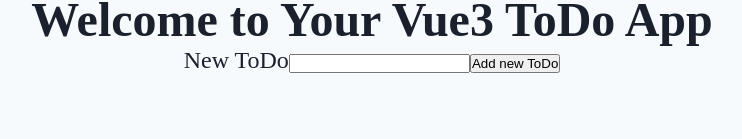
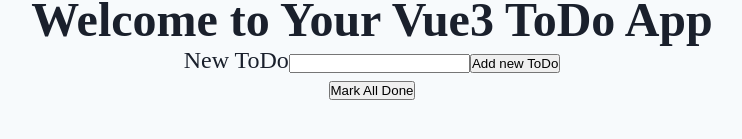
Before and after one commit to silva-thiago/todo-app, a Vue app: page /#/ in a window 1280 px wide. Shown: the part 301-440 px from the top of the page, without its empty margins (268-1010 px from the left). Built offline with nearby package versions, Linux system fonts and the light colour scheme; the HTML template or start-up script is replaced by a standard one.

Commit message:
Add a button to mark all to-dos as done

```diff
--- a/src/components/ToDoForm.vue
+++ b/src/components/ToDoForm.vue
@@ -6,6 +6,7 @@
       <input type="text" name="newTodo" v-model="newTodo" />
       <button>Add new ToDo</button>
     </form>
+    <button @click="markAllDone">Mark All Done</button>
     <ul>
       <li v-for="(todo, index) in todos" :key="todo.id" :class="todo">
         <h3 :class="{ done: todo.done }" @click="toggleDone(todo)" title="Click to mark a task as done or to redo it">{{todo.content}}</h3>
@@ -40,12 +41,17 @@
       todos.value.splice(index, 1)
     }
 
+    function markAllDone () {
+      todos.value.forEach((todo) => (todo.done = true))
+    }
+
     return {
       todos,
       newTodo,
       addNewTodo,
       toggleDone,
-      removeTodo
+      removeTodo,
+      markAllDone
     }
   },
 
```
Also changed, not shown: 1 other file (tests, documents, lock files or other folders).
